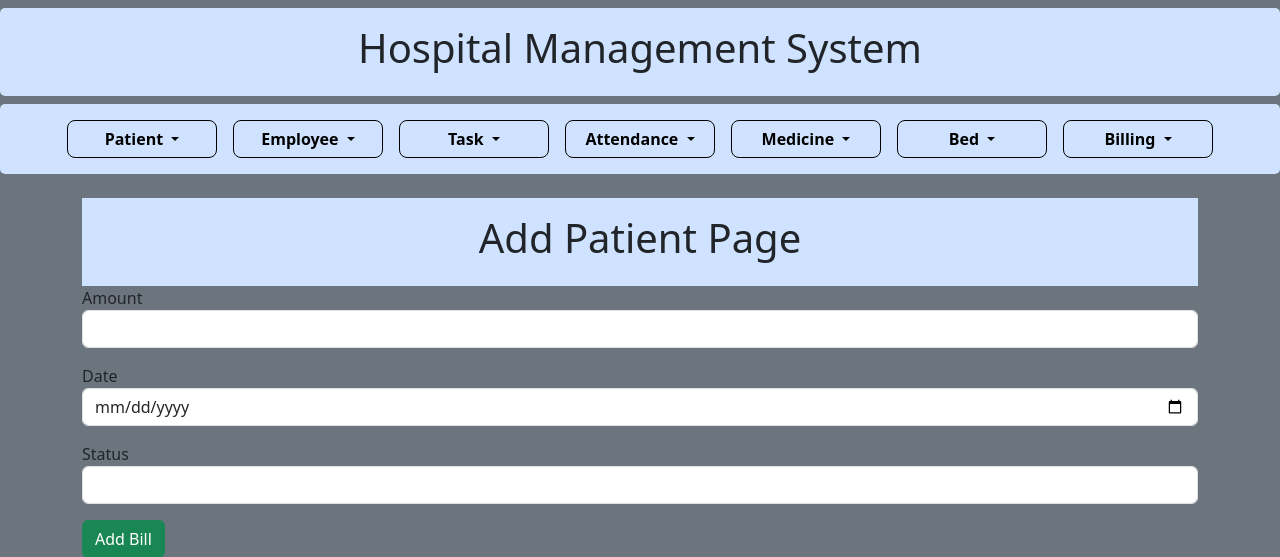
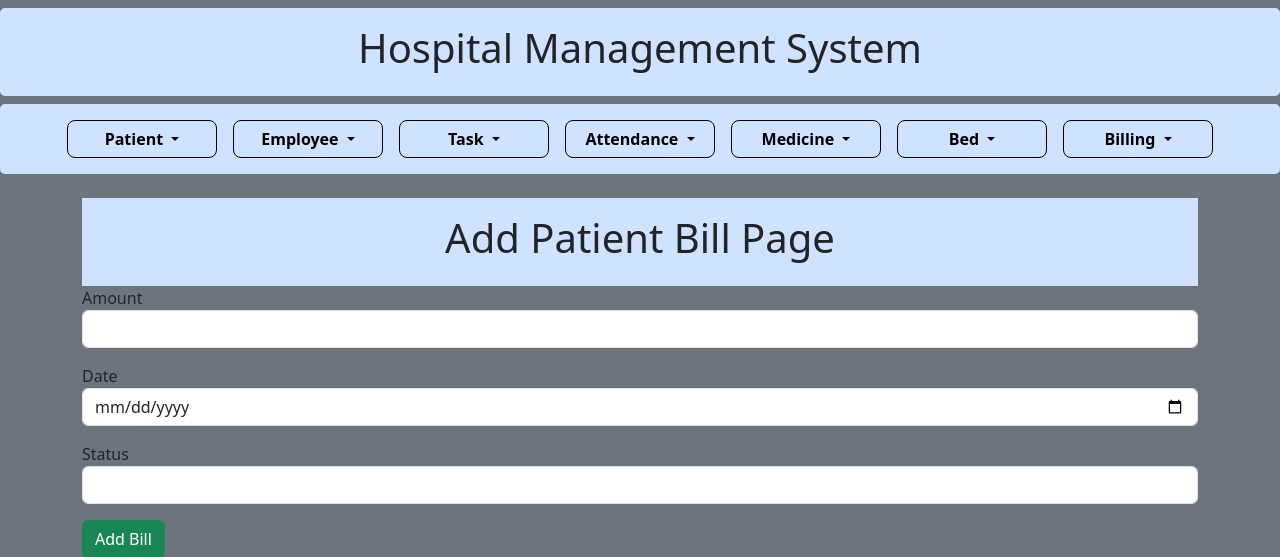
Before and after one commit to Alibouho/HMS, a Flask app: page /add_patient_bill in a window 1280 px wide. Shown: the top 557 px of the page. Run offline with Flask 3, Linux system fonts and the light colour scheme.

Commit message:
updated add patient bill page

```diff
--- a/templates/add_patient_bill.html
+++ b/templates/add_patient_bill.html
@@ -2,7 +2,7 @@
 
 {% block content %}
 <div class="container-fluid mt-2 p-3 bg-primary-subtle text-dark">
-    <h1 class="text-center">Add Patient Page</h1>
+    <h1 class="text-center">Add Patient Bill Page</h1>
 </div>
 
 <form method="POST">
```
